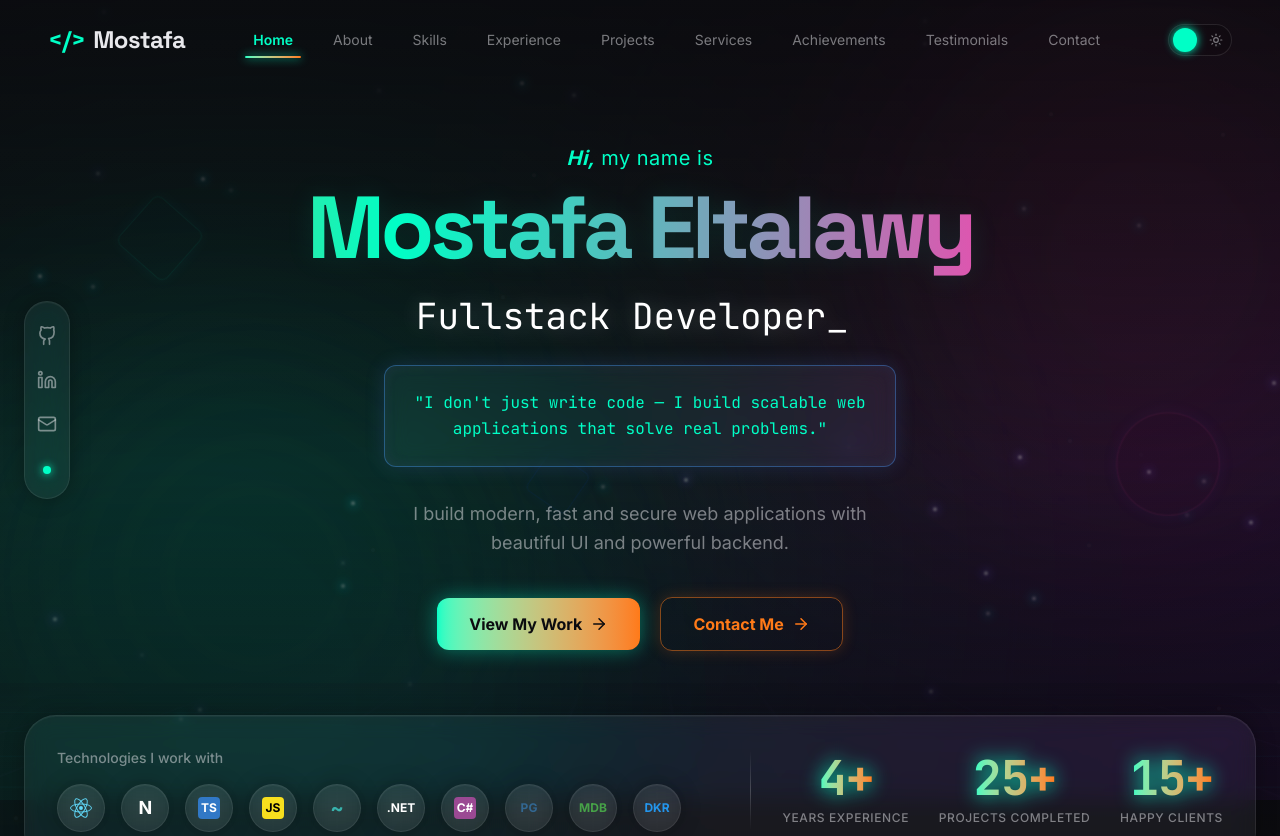
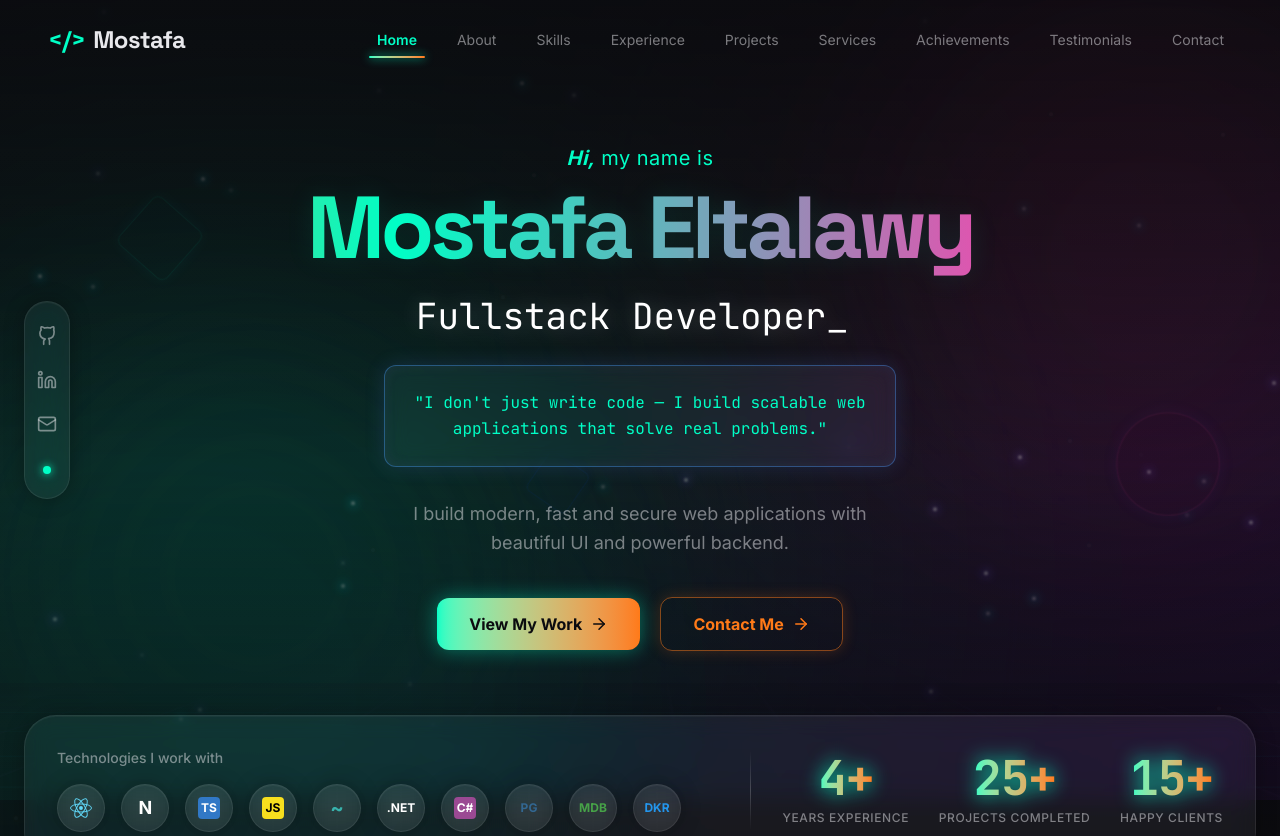
Before and after one commit to xAndReWxx/fullstack_portfolio_AB, a Next.js app: page / in a window 1280 px wide. Shown: the top 836 px of the page. Built offline with nearby package versions, Linux system fonts and the light colour scheme.

Commit message:
Remove light mode and enforce strict dark theme

```diff
--- a/src/app/globals.css
+++ b/src/app/globals.css
@@ -24,29 +24,7 @@
   --font-body: "Inter", system-ui, sans-serif;
 }
 
-.light {
-  --bg: #F8F9FB;
-  --fg: #1A1A1A;
-  --fg-muted: #555555;
-  --glass: rgba(255, 255, 255, 0.95);
-  --glass-border: rgba(0, 0, 0, 0.08);
-  --glass-hover: rgba(255, 255, 255, 1);
-  --nav-bg: rgba(248, 249, 251, 0.8);
-  --border: rgba(0, 0, 0, 0.08);
-  --teal: #00C9A7;
-  --magenta: #E84393;
-}
 
-.dark {
-  --bg: #0B0B0F;
-  --fg: #E8E8EC;
-  --fg-muted: rgba(232, 232, 236, 0.5);
-  --glass: rgba(255, 255, 255, 0.06);
-  --glass-border: rgba(255, 255, 255, 0.08);
-  --glass-hover: rgba(255, 255, 255, 0.12);
-  --nav-bg: rgba(11, 11, 15, 0.6);
-  --border: rgba(255, 255, 255, 0.1);
-}
 
 @theme inline {
   --color-bg: var(--bg);
@@ -73,7 +51,6 @@ body {
   font-family: var(--font-body);
   overflow-x: hidden;
   -webkit-font-smoothing: antialiased;
-  transition: background-color 0.3s ease, color 0.3s ease;
 }
 
 ::selection {
--- a/src/components/layout/Navbar.tsx
+++ b/src/components/layout/Navbar.tsx
@@ -2,7 +2,7 @@
 
 import { useState, useEffect } from "react";
 import { motion, AnimatePresence } from "framer-motion";
-import { Menu, X, Sun, Moon } from "lucide-react";
+import { Menu, X } from "lucide-react";
 
 const navLinks = [
   { label: "Home", href: "#home" },
@@ -20,19 +20,6 @@ export default function Navbar() {
   const [scrolled, setScrolled] = useState(false);
   const [mobileOpen, setMobileOpen] = useState(false);
   const [activeSection, setActiveSection] = useState("home");
-  const [theme, setTheme] = useState("dark"); // simple toggle state for visual
-
-  useEffect(() => {
-    if (typeof window !== "undefined") {
-      if (theme === "dark") {
-        document.documentElement.classList.add("dark");
-        document.documentElement.classList.remove("light");
-      } else {
-        document.documentElement.classList.add("light");
-        document.documentElement.classList.remove("dark");
-      }
-    }
-  }, [theme]);
 
   useEffect(() => {
     const handleScroll = () => setScrolled(window.scrollY > 50);
@@ -75,10 +62,6 @@ export default function Navbar() {
       });
       setMobileOpen(false);
     }
-  };
-
-  const toggleTheme = () => {
-    setTheme(theme === "dark" ? "light" : "dark");
   };
 
   return (
@@ -134,50 +117,10 @@ export default function Navbar() {
           })}
         </div>
 
-        {/* Right side */}
-        <div className="hidden lg:flex items-center gap-4">
-          <button
-            onClick={toggleTheme}
-            className="relative w-16 h-8 rounded-full bg-black/10 dark:bg-black/40 border border-[var(--border)] flex items-center p-1 cursor-pointer transition-colors shadow-inner"
-            aria-label="Toggle theme"
-          >
-            {/* Sliding Circle */}
-            <motion.div
-              className="absolute w-6 h-6 rounded-full shadow-[0_0_10px_var(--teal)] z-10"
-              animate={{
-                left: theme === "dark" ? "4px" : "34px",
-                backgroundColor: theme === "dark" ? "var(--teal)" : "var(--orange)"
-              }}
-              transition={{ type: "spring", stiffness: 500, damping: 30 }}
-            />
-            {/* Icons */}
-            <div className="w-full flex justify-between px-1 z-0 relative">
-              <Moon size={14} className={theme === "dark" ? "text-transparent" : "text-[var(--fg-muted)]"} />
-              <Sun size={14} className={theme === "dark" ? "text-[var(--fg-muted)]" : "text-transparent"} />
-            </div>
-          </button>
-        </div>
+        {/* Right side - Empty to keep flex-between balance or just remove */}
 
         {/* Mobile toggle */}
         <div className="flex lg:hidden items-center gap-4">
-          <button
-            onClick={toggleTheme}
-            className="relative w-14 h-7 rounded-full bg-black/10 dark:bg-black/40 border border-[var(--border)] flex items-center p-1 cursor-pointer transition-colors shadow-inner"
-            aria-label="Toggle theme"
-          >
-            <motion.div
-              className="absolute w-5 h-5 rounded-full shadow-[0_0_10px_var(--teal)] z-10"
-              animate={{
-                left: theme === "dark" ? "4px" : "28px",
-                backgroundColor: theme === "dark" ? "var(--teal)" : "var(--orange)"
-              }}
-              transition={{ type: "spring", stiffness: 500, damping: 30 }}
-            />
-            <div className="w-full flex justify-between px-0.5 z-0 relative">
-              <Moon size={12} className={theme === "dark" ? "text-transparent" : "text-[var(--fg-muted)]"} />
-              <Sun size={12} className={theme === "dark" ? "text-[var(--fg-muted)]" : "text-transparent"} />
-            </div>
-          </button>
           <button
             className="text-[var(--fg)] p-2"
             onClick={() => setMobileOpen(!mobileOpen)}
```
